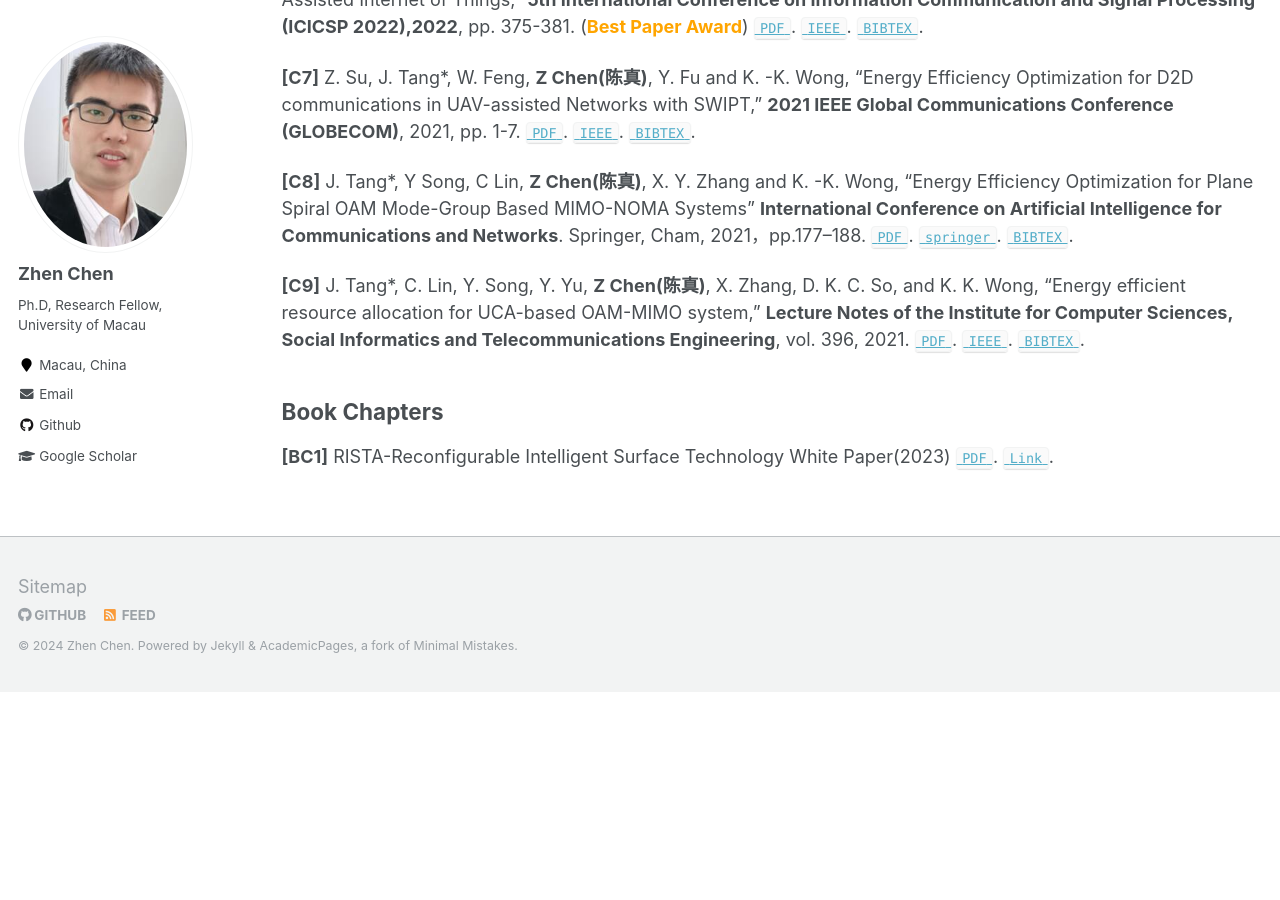
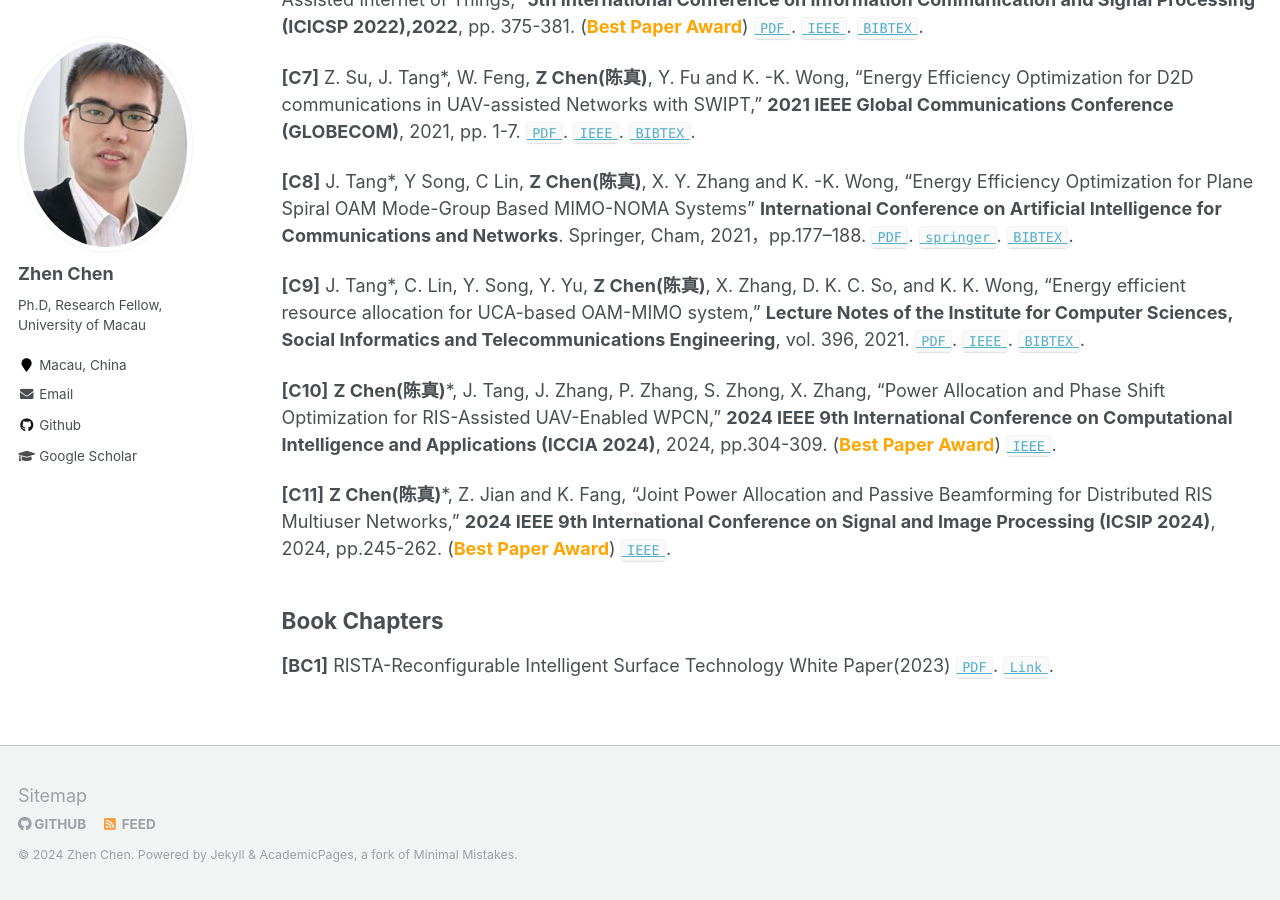
Before and after one commit to baile035/chenz_CV, a Jekyll site: the page built from _pages/publications.md, in a window 1280 px wide and 900 px high, scrolled down 4755 px. Built offline with Jekyll 4.4.1, drawn with Linux system fonts in a browser that asks for light colours; before the commit the page ends 5447 px from its top, so only the background shows below that.

Commit message:
Update publications.md

```diff
--- a/_pages/publications.md
+++ b/_pages/publications.md
@@ -212,6 +212,14 @@ Conference Papers
 [`IEEE`](https://link.springer.com/chapter/10.1007/978-3-030-90196-7_17).
 [`BIBTEX`](https://pxl0912.github.io/files/Energy efficient resource allocation for UCA-based OAM-MIMO system.bib).
 
+**[C10]** **Z Chen(陈真)***, J. Tang, J. Zhang, P. Zhang, S. Zhong, X. Zhang, "Power Allocation and Phase Shift Optimization for RIS-Assisted UAV-Enabled WPCN," **2024 IEEE 9th International Conference on Computational Intelligence and Applications (ICCIA 2024)**, 2024, pp.304-309. (**<font color=orange>Best Paper Award</font>**)
+[`IEEE`](https://ieeexplore.ieee.org/document/10719203).
+
+**[C11]** **Z Chen(陈真)***, Z. Jian and K. Fang, "Joint Power Allocation and Passive Beamforming for Distributed RIS Multiuser Networks," **2024 IEEE 9th International Conference on Signal and Image Processing (ICSIP 2024)**, 2024, pp.245-262. (**<font color=orange>Best Paper Award</font>**)
+[`IEEE`](https://ieeexplore.ieee.org/document/10671553).
+
+
+
 Book Chapters
 ---------
 **[BC1]** RISTA-Reconfigurable Intelligent Surface Technology White Paper(2023)
```
